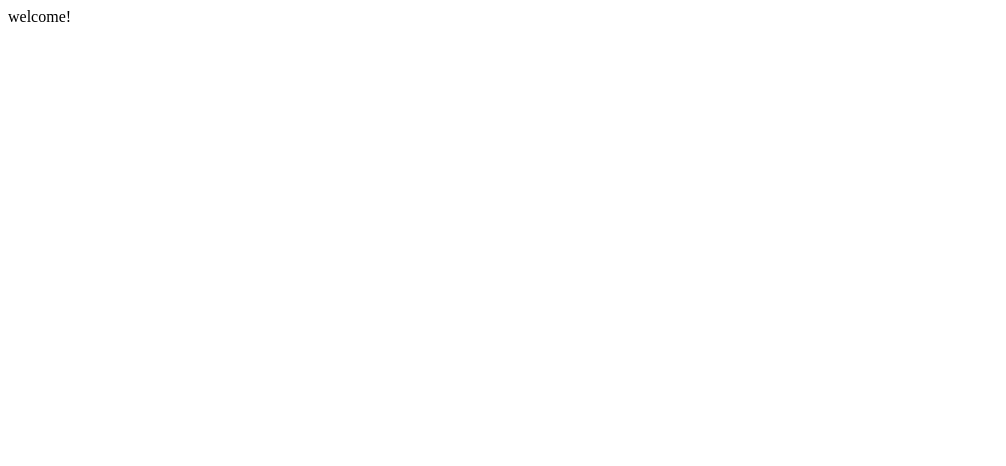
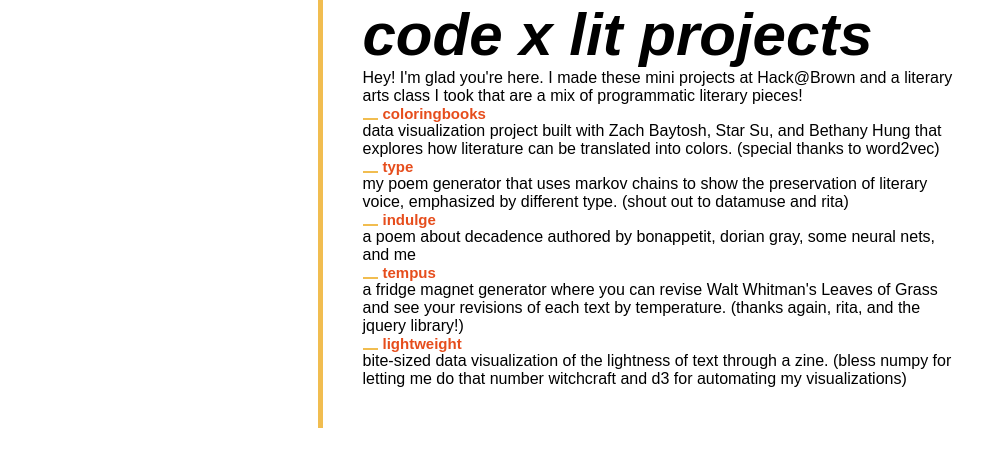
Before and after one commit to artset/wordfun, a plain HTML site: page index.html in a window 1280 px wide. Shown: the whole page, without its empty margins (0-1006 px from the left). Drawn offline with Linux system fonts and the light colour scheme; a web font is replaced by a local one.

Commit message:
added intro page

```diff
--- a/index.css
+++ b/index.css
@@ -0,0 +1,57 @@
+@import url("https://use.typekit.net/ymg1cyn.css");
+
+body {
+    margin: 0;
+    font-family: brandon-grotesque, sans-serif;
+}
+
+a {
+    color: #e64d1c;
+    text-decoration: none;
+}
+
+.sub a{
+    margin-left: 20px;
+    display:block;
+    font-size: 15px;
+    font-weight: 700;
+    -webkit-transition: 0.8s;
+    -moz-transition: 0.8s;
+    transition: 0.8s;
+}
+
+
+.sub a:hover {
+    margin-left: 40px;
+}
+
+.sub:hover::before {
+    width: 35px;
+}
+.sub::before {
+    content: " ";
+    position: absolute;
+    display: inline-block;
+    margin-top: 13px;
+    margin-left: 0px;
+    height: 2px;
+    text-shadow: none;
+    background-color: #f1bd50;
+    width: 15px;
+    -webkit-transition: 0.8s;
+    -moz-transition: 0.8s;
+    transition: 0.8s;
+}
+
+#header {
+    font-weight: 700;
+    font-style: italic;
+    font-size: 60px;
+}
+#content {
+    width: 600px;
+    margin: 0 auto;
+    border-left: 5px solid #f1bd50;
+    padding-left: 40px;
+    padding-bottom: 40px;
+}
--- a/index.html
+++ b/index.html
@@ -11,7 +11,32 @@
 <body>
 
     <div id="content">
-        welcome!
+        <div id="header">code x lit projects</div>
+
+        Hey! I'm glad you're here. I made these mini projects at Hack@Brown and a literary
+        arts class I took that are a mix of programmatic literary pieces!
+
+        <div class="sub"><a href="https://shinelikastar.github.io/coloringbooks/">coloringbooks</a></div>
+        data visualization project built with Zach Baytosh, Star Su, and Bethany Hung that explores how literature
+        can be translated into colors. (special thanks to word2vec)
+
+        <div class="sub"><a href="/type">type</a></div>
+        my poem generator that uses markov chains to show the preservation of literary voice, emphasized
+        by different type. (shout out to datamuse and rita)
+
+        <div class="sub"><a href="/indulge">indulge</a></div>
+        a poem about decadence authored by bonappetit, dorian gray, some neural nets, and me
+
+        <div class="sub"><a href="/tempus">tempus</a></div>
+        a fridge magnet generator where you can revise Walt Whitman's Leaves of Grass and see your revisions
+        of each text by temperature. (thanks again, rita, and the jquery library!)
+
+        <div class="sub"><a href="https://issuu.com/katherinesang/docs/lightweight">lightweight</a></div>
+        bite-sized data visualization of the lightness of text through a zine. (bless numpy for letting
+        me do that number witchcraft and d3 for automating my visualizations)
+
+
+
     </div>
 </body>
 
```
Also changed, not shown: tempus/index.html (+1 -1 lines).
